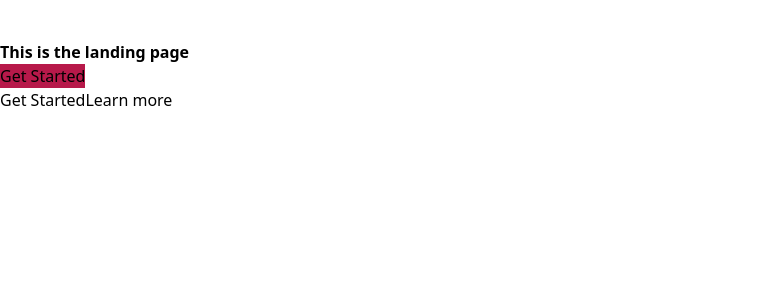
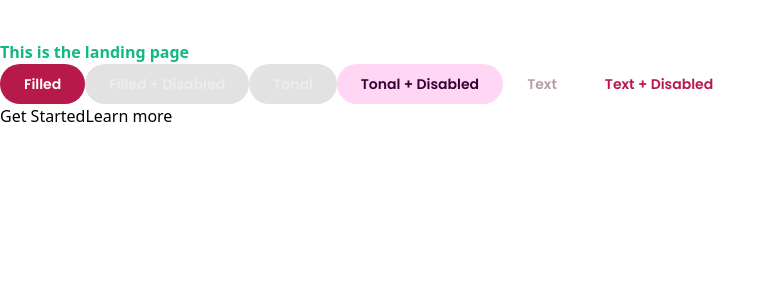
Before and after one commit to techstartucalgary/lifeline, a React (Create React App) app in the folder client/: page / in a window 1280 px wide. Shown: the top 300 px of the page, without its empty margins (0-776 px from the left). Built offline with nearby package versions, Linux system fonts and the light colour scheme.

Commit message:
modified abstraction of button comp + changed port

```diff
--- a/client/public/index.html
+++ b/client/public/index.html
@@ -1,11 +1,16 @@
 <!DOCTYPE html>
 <html lang="en">
+
 <head>
   <meta charset="utf-8" />
   <meta name="viewport" content="width=device-width, initial-scale=1" />
   <meta name="theme-color" content="#000000" />
   <meta name="description" content="Lifeline | Making Deadlines Easier" />
   <link rel="apple-touch-icon" href="%PUBLIC_URL%/logo192.png" />
+
+  <link rel="preconnect" href="https://fonts.googleapis.com">
+  <link rel="preconnect" href="https://fonts.gstatic.com" crossorigin>
+  <link href="https://fonts.googleapis.com/css2?family=Poppins:wght@600&display=swap" rel="stylesheet">
   <!--
       manifest.json provides metadata used when your web app is installed on a
       user's mobile device or desktop. See https://developers.google.com/web/fundamentals/web-app-manifest/
@@ -22,6 +27,7 @@
     -->
   <title>Lifeline | Making Deadlines Easier</title>
 </head>
+
 <body>
   <noscript>You need to enable JavaScript to run this app.</noscript>
   <div id="root"></div>
@@ -36,4 +42,5 @@
       To create a production bundle, use `npm run build` or `yarn build`.
     -->
 </body>
+
 </html>
--- a/client/src/App.tsx
+++ b/client/src/App.tsx
@@ -12,7 +12,7 @@ const hostname = window.location.hostname;
 const port = window.location.port;
 
 if (hostname === "localhost" || hostname === "127.0.0.1" || port === "3000") {
-  axios.defaults.baseURL = `//${hostname}:3001`;
+  axios.defaults.baseURL = `//${hostname}:8000`;
   console.log("Running on Localhost", axios.defaults.baseURL);
 } else {
   axios.defaults.baseURL = `https://api.${hostname}`;
--- a/client/src/components/Button.tsx
+++ b/client/src/components/Button.tsx
@@ -1,23 +1,57 @@
 import React from "react";
 
 interface Props {
-  width: string;
-  height: string;
-  onClick: () => void;
+  variant: string;
+  disabled: boolean;
   children: any;
 }
 
-const Button: React.FC<Props> = ({
-  width,
-  height,
-  onClick,
-  children
-  }) => {
-  return (
-    <button className='bg-burgundy p-0 gap-2'>
-    {children}
-    </button>
-  );
+const Button: React.FC<Props> = ({ children, variant, disabled }) => {
+  if (variant === "filled" && disabled == false) {
+    return (
+      <button className='bg-burgundy text-white shadow-none text-center text-sm tracking-wideset text-medium baseline font-poppins gap-2 p-0 px-6 h-10 rounded-full hover:bg-burgundy hover:shadow-md hover:opacity-[.92] active:opacity-[0.88] active:bg-burgundy'>
+        {children}
+      </button>
+    );
+  }
+  else if (variant === "filled" && disabled == true) {
+    return (
+      <button className='bg-disabled text-white text-opacity-[.38] text-sm text-center tracking-wideset baseline text-medium font-poppins gap-2 p-0 px-6 h-10 rounded-full opacity-[.12]'>
+        {children}
+      </button>
+    );
+  }
+  else if (variant === "tonal" && disabled == false) {
+    return (
+      <button className='bg-tonal text-tonalText shadow-none text-center text-sm tracking-wideset text-medium baseline font-poppins gap-2 p-0 px-6 h-10 rounded-full hover:bg-tonal hover:shadow-sm hover:opacity-[.92] active:opacity-[0.88] active:bg-tonal'>
+        {children}
+      </button>
+    );
+  }
+  else if (variant === "tonal" && disabled == true) {
+    return (
+      <button className='bg-disabled text-white text-opacity-[.38] text-sm text-center tracking-wideset baseline text-medium font-poppins gap-2 p-0 px-6 h-10 rounded-full opacity-[.12]'>
+        {children}
+      </button>
+    );
+  }
+  else if (variant === "text" && disabled == false) {
+    return (
+      <button className='bg-white text-burgundy shadow-none text-center text-sm tracking-wideset text-medium baseline font-poppins gap-2 p-0 px-6 h-10 rounded-full hover:bg-textHover hover:shadow-md hover:opacity-[.92] active:opacity-[0.88] active:bg-textHover'>
+        {children}
+      </button>
+    );
+  }
+  else if (variant === "text" && disabled == true) {
+    return (
+      <button className='bg-white text-textdis text-opacity-[.38] text-sm text-center tracking-wideset baseline text-medium font-poppins gap-2 p-0 px-6 h-10 rounded-full'>
+        {children}
+      </button>
+    );
+  }
+  return null;
 }
 
+
+
 export default Button;
--- a/client/src/pages/Landing.tsx
+++ b/client/src/pages/Landing.tsx
@@ -7,12 +7,36 @@ export default function About() {
       <main>
         <h2 className="font-bold mt-10 text-emerald-500">This is the landing page</h2>
       </main>
+      <Button variant="filled"
+        disabled={false}
+        children={"Filled"}
+      />
       <Button
-        width = "130px"
-        height = "46px"
-        children = "Get Started"
-        onClick={() => console.log("The button has been clicked")}
-        />
+        variant="filled"
+        disabled={true}
+        children={"Filled + Disabled"}
+      />
+      <Button
+        variant="tonal"
+        disabled={true}
+        children={"Tonal"}
+      />
+      <Button
+        variant="tonal"
+        disabled={false}
+        children={"Tonal + Disabled"}
+      />
+      <Button
+        variant="text"
+        disabled={true}
+        children={"Text"}
+      />
+      <Button
+        variant="text"
+        disabled={false}
+        children={"Text + Disabled"}
+      />
+
       <nav>
         <Link to="/upload">Get Started</Link>
         <Link to="/workflow">Learn more</Link>
--- a/client/tailwind.config.js
+++ b/client/tailwind.config.js
@@ -2,10 +2,19 @@
 module.exports = {
   content: ["./**/src/**/*.{tsx, ts}"],
   theme: {
-    colors: {
-      'burgundy': '#B7194A',
+    extend: {
+      colors: {
+        'burgundy': '#B7194A',
+        'disabled' : '#1C1B1F',
+        'textdis' : '#400013',
+        'tonal' : '#FFD7F4',
+        'tonalText' : '#380037',
+        'textHover' : '#6750a414'
+      },
+      fontFamily: {
+        poppins: "'Poppins', sans-serif",
+      },
     },
-    extend: {},
   },
   plugins: [
     require("@tailwindcss/typography"),
```
Also changed, not shown: 2 other files (tests, documents, lock files or other folders). Lines whose indentation alone changed are shown as unchanged.
